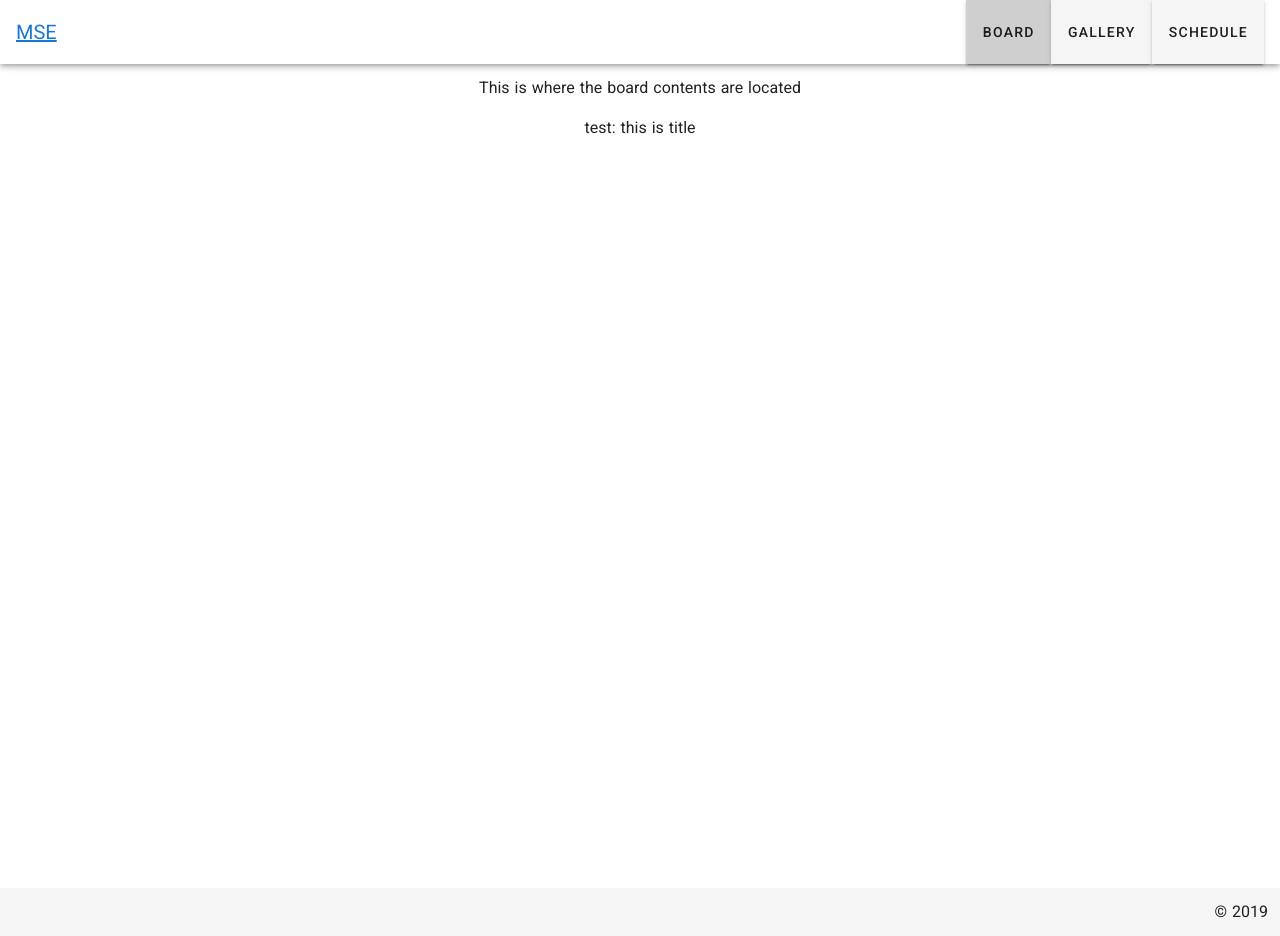
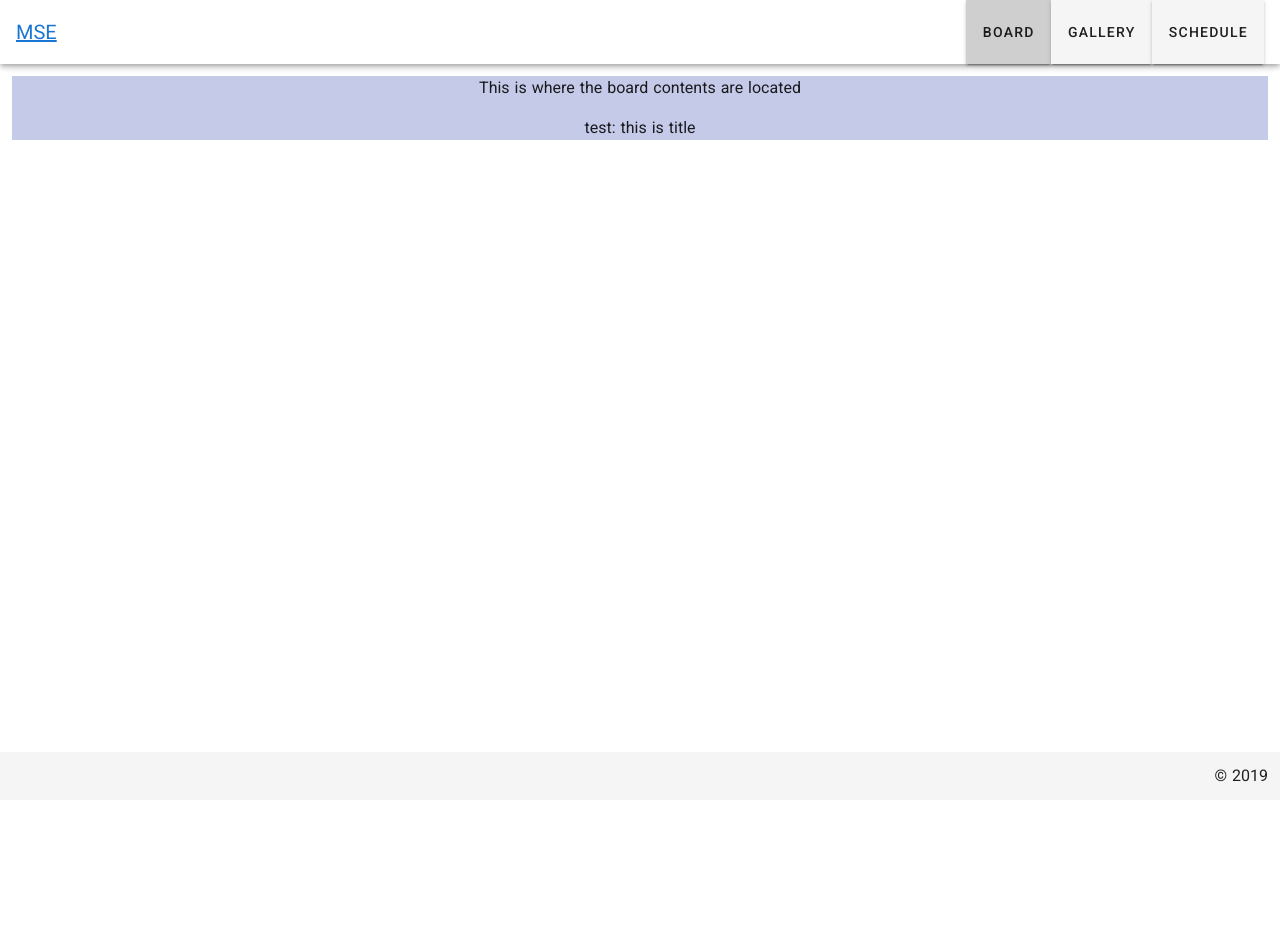
Before and after one commit to 1d1s-front-team/mse-web-front, a Nuxt app: page /board in a window 1280 px wide. After the commit the page ends 912 px from the top, so only its background shows below. Built offline with nearby package versions, Linux system fonts and the light colour scheme.

Commit message:
hyewon: basic css and DOM structure modified; >>all pages should contain v-container bc the layout only has v-app, v-content<<

```diff
--- a/assets/css/style.css
+++ b/assets/css/style.css
@@ -4,6 +4,7 @@
     justify-content: center;
     /* align-items: center; */
     text-align: center;
+    width: 100%;
 }
 
 .title {
--- a/layouts/default.vue
+++ b/layouts/default.vue
@@ -13,12 +13,10 @@
     </v-toolbar>
 
     <v-content>
-      <v-container fluid fill-height>
-        <nuxt />
-      </v-container>
+      <nuxt />
     </v-content>
 
-    <v-footer class="pa-3">
+    <v-footer app class="pa-3">
     <v-spacer></v-spacer>
     <div>&copy; {{ year }}</div>
   </v-footer>
--- a/pages/board.vue
+++ b/pages/board.vue
@@ -1,8 +1,10 @@
 <template>
-    <v-app>
-        <p>This is where the board contents are located</p>
-        <p>test: {{ board_example.title }}</p>
-    </v-app>
+    <v-container fluid>
+        <div class="indigo lighten-4">
+            <p>This is where the board contents are located</p>
+            <p>test: {{ board_example.title }}</p>
+        </div>
+    </v-container>
 </template>
 
 <script>
--- a/pages/gallery/_id.vue
+++ b/pages/gallery/_id.vue
@@ -1,8 +1,10 @@
 <template>
-    <v-app>
-        <p>Hello Vue!</p>
-        <p>{{ id }}</p>
-    </v-app>
+    <v-container fluid class="indigo lighten-5">
+        <div class="post">
+            <h2>{{ post.title }}</h2>
+            <p>{{ post.content }}</p>
+        </div>
+    </v-container>
 </template>
 
 <script>
@@ -15,12 +17,22 @@
         },
         data () {
             return {
-                id: this.$route.params.id
+                id: this.$route.params.id,
+                lorem: `Lorem ipsum dolor sit amet, mel at clita quando. Te sit oratio vituperatoribus, nam ad ipsum posidonium mediocritatem, explicari dissentiunt cu mea. Repudiare disputationi vim in, mollis iriure nec cu, alienum argumentum ius ad. Pri eu justo aeque torquatos.`,
             }
         },
+        async asyncData ({ $axios, params }) {
+            const post = await $axios.$get(`/api/gallery/${params.id}`)
+            console.log(post)
+            return { post }
+        }
     }
 </script>
 
 <style scoped>
-
+    .post {
+        margin: auto;
+        width: 80%;
+        background-color: aliceblue;
+    }
 </style>
--- a/pages/gallery/index.vue
+++ b/pages/gallery/index.vue
@@ -1,7 +1,5 @@
 <template>
-    <v-app>
-        <p>This is where the gallery contents are located</p>
-
+    <v-container>
         <v-data-table
                 :headers="headers"
                 :items="gallery"
@@ -18,7 +16,7 @@
                 </tr>
             </template>
         </v-data-table>
-    </v-app>
+    </v-container>
 </template>
 
 <script>
--- a/pages/schedule.vue
+++ b/pages/schedule.vue
@@ -1,8 +1,8 @@
 <template>
-    <v-app>
+    <v-container>
         <p>This is where the schedule contents are located</p>
         <p>test: {{ schedule_example.title }}</p>
-    </v-app>
+    </v-container>
 </template>
 
 <script>
```
